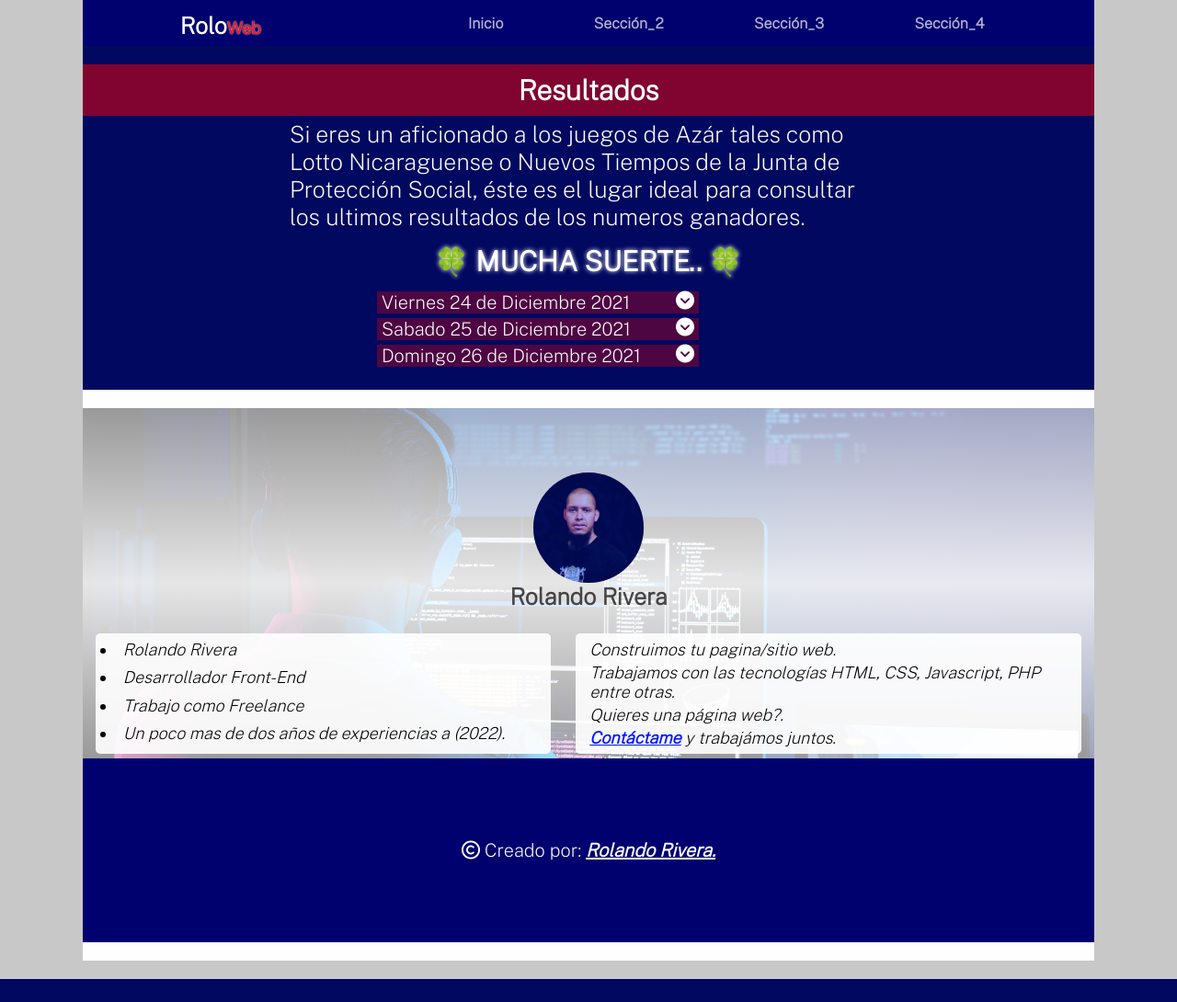
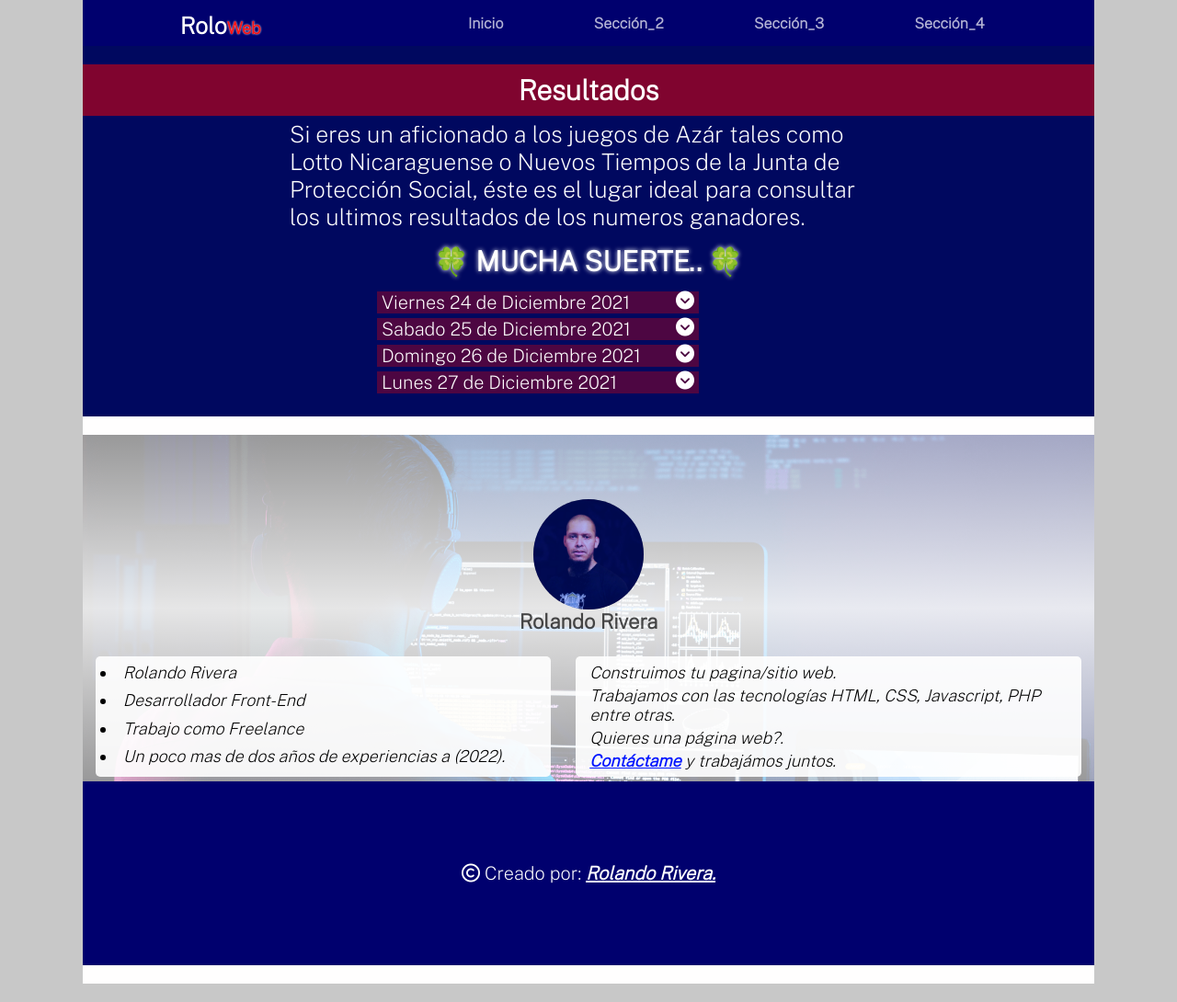
Before and after one commit to rolandoWe/roloweb, a PHP site: page /tiempos.php in a window 1280 px wide. Shown: the whole page at 92% size. Before the commit the page ends 1065 px from the top, so only its background shows below. Run offline with PHP 8.4, Linux system fonts and the light colour scheme; some libraries are stand-ins or nearby versions.

Commit message:
Add files via upload

```diff
--- a/index.css
+++ b/index.css
@@ -78,6 +78,7 @@ body{
 .close i{
     font-size: 30px;
    line-height: 30px;
+   color:rgb(255, 255, 255,.7)
 }
 .ul li{
     float: left;
@@ -136,8 +137,17 @@ body{
     /* background: chartreuse; */
     width:100%;
     text-align: center;
-    font-size: 25px;
+    font-size: 22px;
     color:rgb(0, 0, 0,.7)
+}
+.section p{
+    text-align: center;
+    /* background: chartreuse; */
+    width:100%;
+    font-size: 18px;
+    letter-spacing: 4px;
+    font-weight: bold;
+    color: rgb(0, 0, 0,.7);
 }
 .section figure{
     position: relative;
--- a/tiempos.css
+++ b/tiempos.css
@@ -61,8 +61,14 @@
     width:30px;
     height:30px;
     transform: rotate(45deg);
-    background: rgba(255, 0, 0,0.3);
-    border:solid rgb(255, 255, 255,.2) 1px ;
+    background: rgb(65, 0, 0);
+    /* border:solid rgb(255, 255, 255,.2) 1px ; */
+    animation: color 4s linear infinite
+}
+@keyframes color{
+    0%{background: rgb(65, 0, 0,.1);}
+    50%{background: rgb(255, 0, 0);}
+    100%{background: rgb(65, 0, 0,.1);}
 }
 .ver_dato{
  height: 350px;
--- a/tiempos.php
+++ b/tiempos.php
@@ -103,11 +103,6 @@
                     <td>Salió</td>
                     <td>20</td>
                 </tr>
-                <!-- <tr>
-                    <td>6 PM</td>
-                    <td>Salió</td>
-                    <td>--</td>
-                </tr> -->
                 <tr>
                     <td>9  PM</td>
                     <td>Salió</td>
@@ -133,6 +128,46 @@
         </div>
 
     </div>
+    <div class="grupo_datos">
+        <p class="flecha">Lunes 27 de Diciembre 2021<i class="fas fa-chevron-circle-down"></i></p>
+        <div class="datos">
+            <p>Nicaragua</p>
+            <table class="tabla">
+                <tr>
+                    <td>11 PM</td>
+                    <td>Salió</td>
+                    <td>14</td>
+                </tr>
+                <tr>
+                    <td>3 PM</td>
+                    <td>Salió</td>
+                    <td>28</td>
+                </tr>
+                <tr>
+                    <td>9  PM</td>
+                    <td>Salió</td>
+                    <td>75</td>
+                </tr>
+            </table>
+            <p>Costa Rica</p>
+            <table class="tabla">
+               <tr>
+                   <td>1 pm</td>
+                   <td>Salió</td>
+                   <td>73</td>
+                   <td class="col_celda"> <span class="bola_B">Bola</span> </td>
+               </tr>
+               <tr>
+                   <td>7 pm</td>
+                   <td>Salió</td>
+                   <td>85</td>
+                   <td class="col_celda"> <span class="bola_R">Bola</span> </td>
+               </tr>
+
+            </table>
+        </div>
+
+    </div>
 
     <!-- <footer class="footer">
         <p> <i class="far fa-copyright"></i> Creado por: <a href="https://www.facebook.com/rolandoRivera85">Rolando Rivera.</a></p>
```
